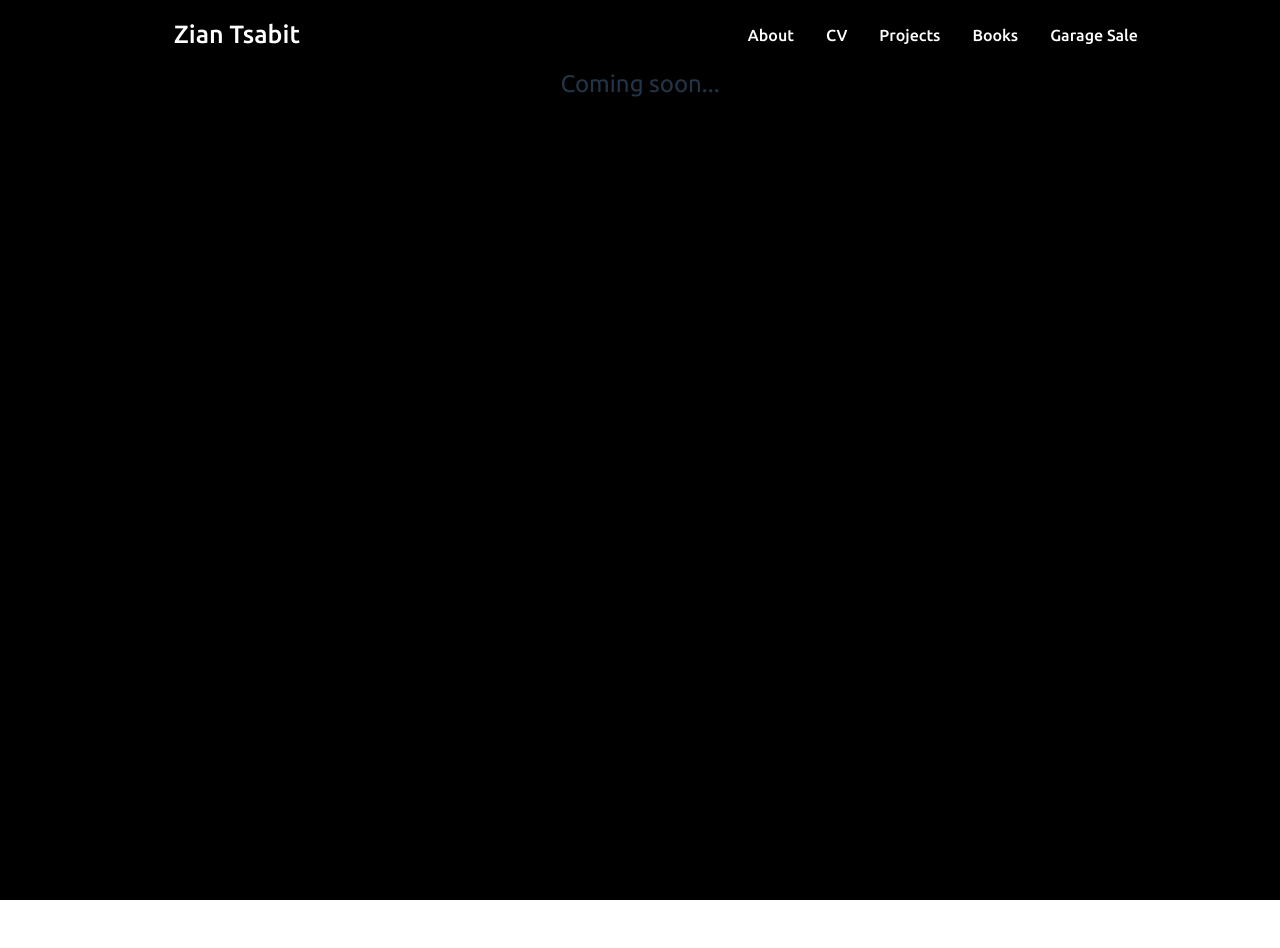
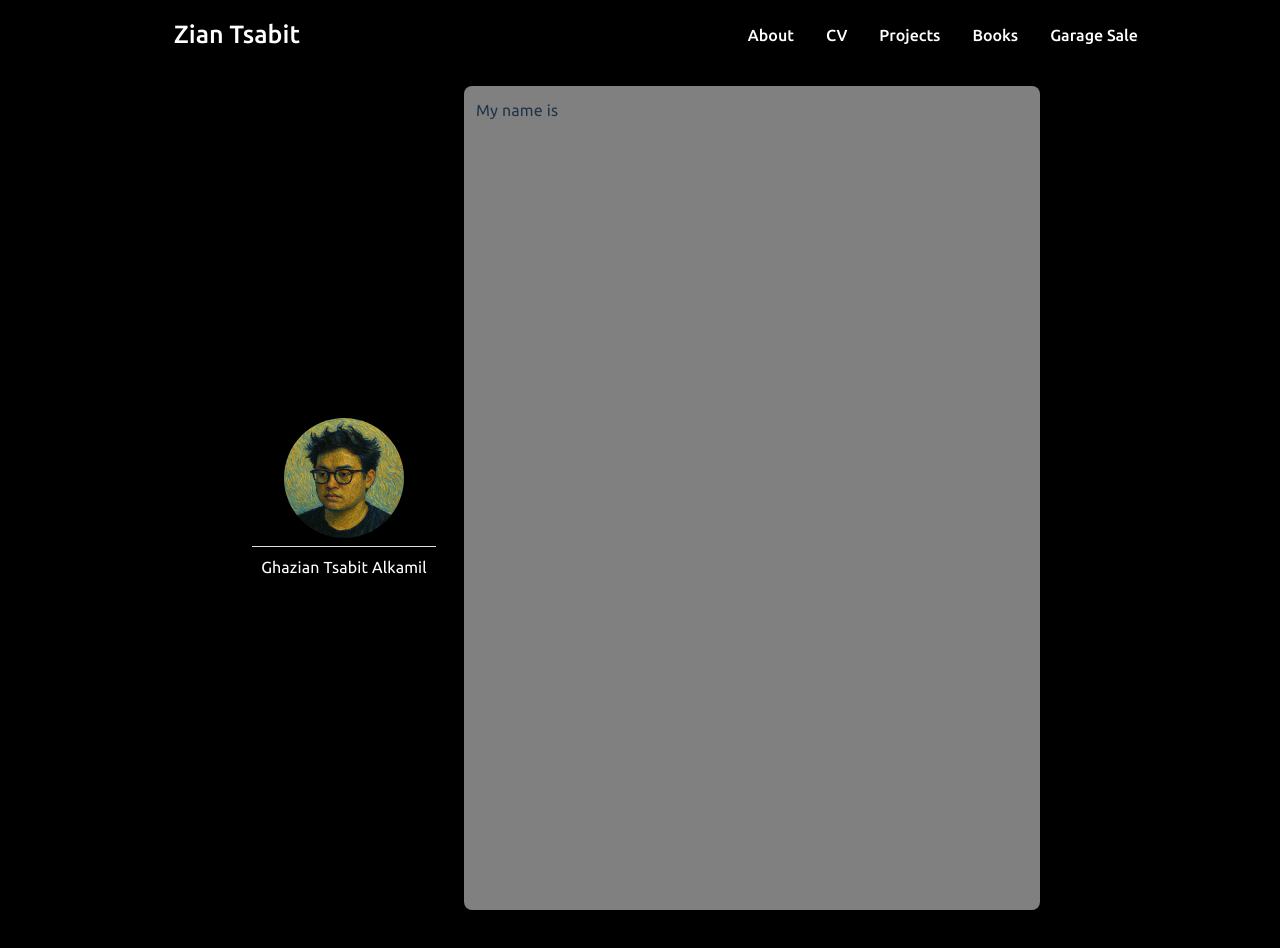
Before and after one commit to ZianTsabit/zian-tsabit-com, a React (Vite) app in the folder zian-tsabit-com/: page /about in a window 1280 px wide. Shown: the top 948 px of the page. Before the commit the page ends 900 px from the top, so only its background shows below. Built offline with nearby package versions, Linux system fonts and the light colour scheme.

Commit message:
update about page

```diff
--- a/zian-tsabit-com/src/pages/About.tsx
+++ b/zian-tsabit-com/src/pages/About.tsx
@@ -1,6 +1,9 @@
 import {
   Box,
-  Typography
+  Typography,
+  Stack,
+  Avatar,
+  Divider
 } from "@mui/material";
 
 
@@ -9,18 +12,91 @@ function About() {
   return (
     <Box
       sx={{
-        width: "75vh",
+        width: "100vh",
         minHeight: "100vh",
         display: "flex",
         flexDirection: "column",
-        overflowY: "auto",
         bgcolor: "#0000",
-        alignItems: "center",
+        padding: "18px",
         marginTop: "36px",
     }}>
-      <Typography gutterBottom variant="h5" component="div" sx={{ fontFamily: "'Ubuntu', sans-serif" }}>
-        Coming soon...
-      </Typography>
+
+      <Stack
+        direction="row"
+        spacing={2}
+        sx={{
+          marginBottom: "36px",
+          width: "100%",
+          display: "flex",
+          flexDirection: "row",
+          alignItems: "center"
+        }}  >
+
+        <Stack
+          sx={{
+            display: "flex",
+            flexDirection: "column",
+            alignItems: "center",
+            bgcolor: "black",
+            padding: "12px",
+            borderRadius: "8px",
+            height: "100%",
+            width: "25%"
+          }}>
+
+          <Avatar
+            alt="Zian Tsabit"
+            src="/pp-github.png"
+            sx={{
+                width: 120,
+                height: 120,
+                marginRight: "8px",
+                marginLeft: "8px"
+            }}
+          />
+
+          <Divider
+            sx={{
+              bgcolor: "white",
+              marginTop: "8px",
+              marginBottom: "8px",
+              width: "100%"
+            }}
+          />
+
+          <Typography
+            variant="body1"
+            component="div"
+            color="white"
+            sx={{ fontFamily: "'Ubuntu', sans-serif" }}
+          >
+            Ghazian Tsabit Alkamil
+          </Typography>
+
+        </Stack>
+
+        <Stack
+          sx={{
+            display: "flex",
+            flexDirection: "column",
+            bgcolor: "grey",
+            padding: "12px",
+            borderRadius: "8px",
+            minHeight: "100vh",
+            width: "75%",
+            textAlign: "justify",
+          }}>
+          <Typography
+            variant="body1"
+            component="div"
+            sx={{
+              fontFamily: "'Ubuntu', sans-serif",
+            }}>
+            My name is
+          </Typography>
+        </Stack>
+
+      </Stack>
     </Box>
   );
 }
--- a/zian-tsabit-com/src/pages/Books.tsx
+++ b/zian-tsabit-com/src/pages/Books.tsx
@@ -4,7 +4,7 @@ function Books() {
     return (
         <Box
             sx={{
-            width: "75vh",
+            width: "100vh",
             minHeight: "100vh",
             display: "flex",
             flexDirection: "column",
--- a/zian-tsabit-com/src/pages/CV.tsx
+++ b/zian-tsabit-com/src/pages/CV.tsx
@@ -95,7 +95,7 @@ function CV() {
   return (
     <Box
       sx={{
-        width: "75vh",
+        width: "100vh",
         minHeight: "100vh",
         display: "flex",
         flexDirection: "column",
@@ -141,7 +141,7 @@ function CV() {
                 rel="noopener noreferrer"
                 style={{
                     color: "#6497b1",
-                    textDecoration: "none",
+                    textDecoration: "underline",
                     fontFamily: "'Ubuntu', sans-serif",
                     fontSize: "16px",
                     display: "flex",
@@ -166,7 +166,7 @@ function CV() {
                 to="https://github.com/ZianTsabit"
                 style={{
                 color: "#6497b1",
-                textDecoration: "none",
+                textDecoration: "underline",
                 fontFamily: "'Ubuntu', sans-serif",
                 fontSize: "16px",
                 display: "flex",
@@ -191,7 +191,7 @@ function CV() {
                 to="mailto:tsabitghazian@gmail.com"
                 style={{
                 color: "#6497b1",
-                textDecoration: "none",
+                textDecoration: "underline",
                 fontFamily: "'Ubuntu', sans-serif",
                 fontSize: "16px",
                 }}>
--- a/zian-tsabit-com/src/pages/Home.tsx
+++ b/zian-tsabit-com/src/pages/Home.tsx
@@ -9,7 +9,7 @@ function Home() {
   return (
     <Box
       sx={{
-        width: "75vh",
+        width: "100vh",
         minHeight: "100vh",
         display: "flex",
         flexDirection: "column",
```
